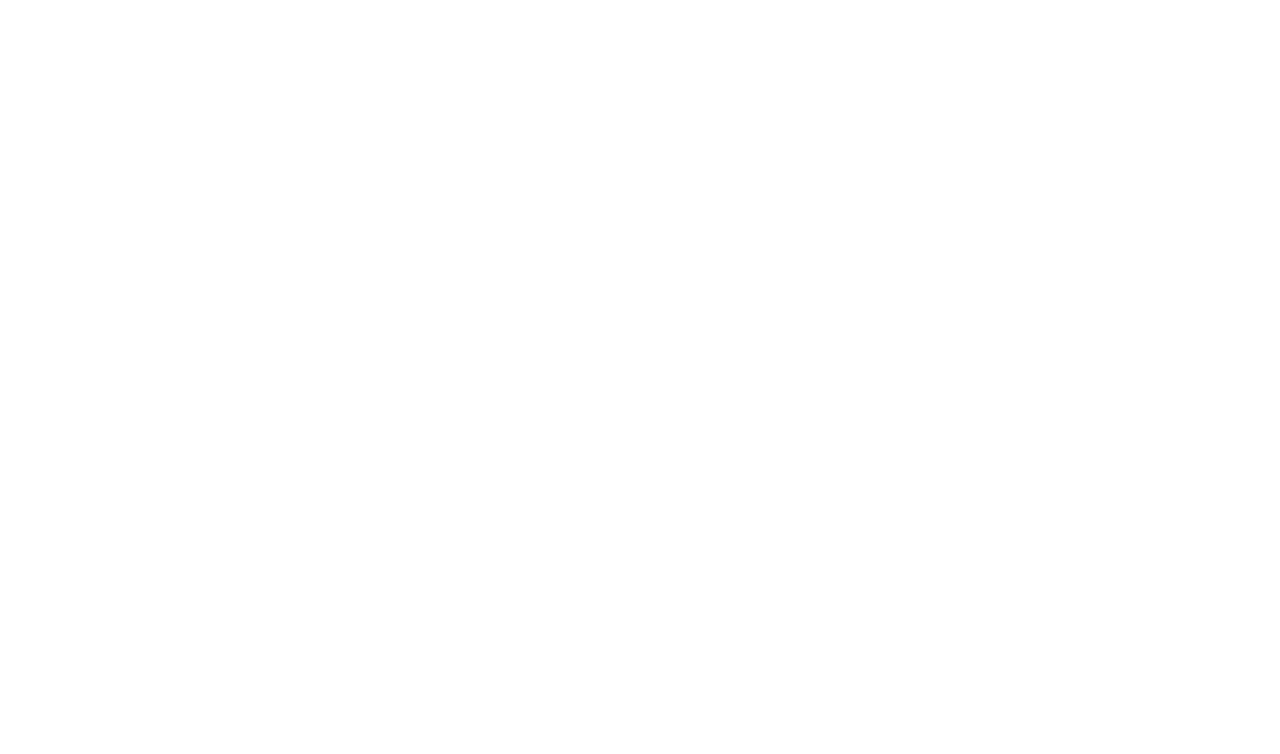
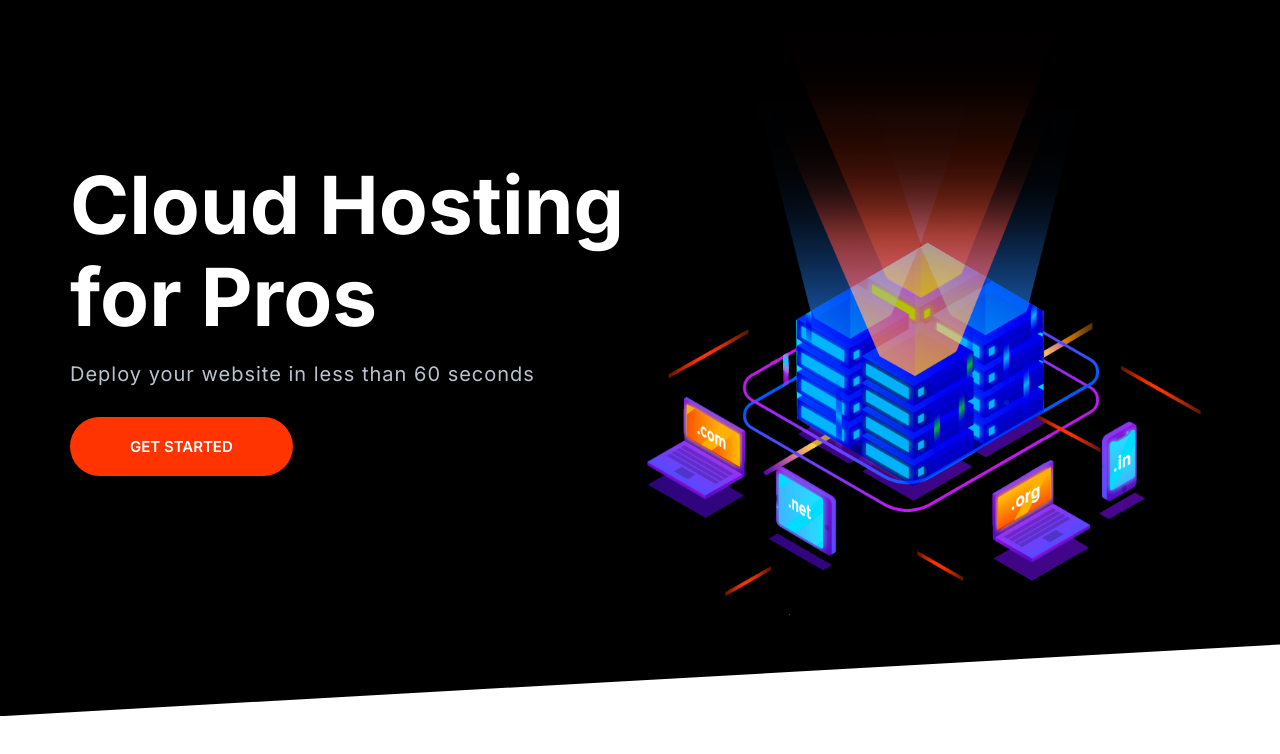
Before and after one commit to MinhajJamraiz/minjiCloud, a plain HTML site: page index.html in a window 1280 px wide. Drawn offline with Linux system fonts and the light colour scheme.

Commit message:
Defined the hero component

```diff
--- a/css/styles.css
+++ b/css/styles.css
@@ -549,7 +549,7 @@ a{
 
 }
 @media screen and (min-width:768px) {
-    .callout ,.grid--1x2{
+    .callout .grid--1x2{
         grid-template-columns: 1fr auto;
     }
     .callout__content{
@@ -701,3 +701,32 @@ a{
     }
 
 }
+
+
+
+
+
+/* HERO */
+.hero{
+    clip-path: polygon(0% 0%, 100% 0%, 100% 90%, 0% 100%);
+}
+.hero__tagline{
+    font-size: 2rem;
+    color: #b9c3cf;
+    letter-spacing: 1px;
+    margin: 2rem 0 5rem;
+
+}
+.hero__image{
+    width: 100%;
+}
+@media screen and (min-width:768px) {
+    .hero__content{
+        text-align: left;
+        align-self: center;
+    }
+    .hero{
+        padding-top: 0;
+    }
+
+}
--- a/index.html
+++ b/index.html
@@ -14,6 +14,17 @@
     <title>Document</title>
   </head>
   <body>
-    <script src="js/main.js"></script>
+    <section class="block block--dark block--skewed-left hero">
+      <div class="container grid grid--1x2">
+        <header class="hero__content block__header">
+          <h1 class="block__heading">Cloud Hosting for Pros</h1>
+          <p class="hero__tagline">
+            Deploy your website in less than 60 seconds
+          </p>
+          <a class="btn btn--accent btn--stretch" href="#">Get Started</a>
+        </header>
+        <img class="hero__image" src="images/banner.png" alt="" />
+      </div>
+    </section>
   </body>
 </html>
```
Also changed, not shown: components/hero.html (added, +10 -0 lines), images/banner.png (added).
